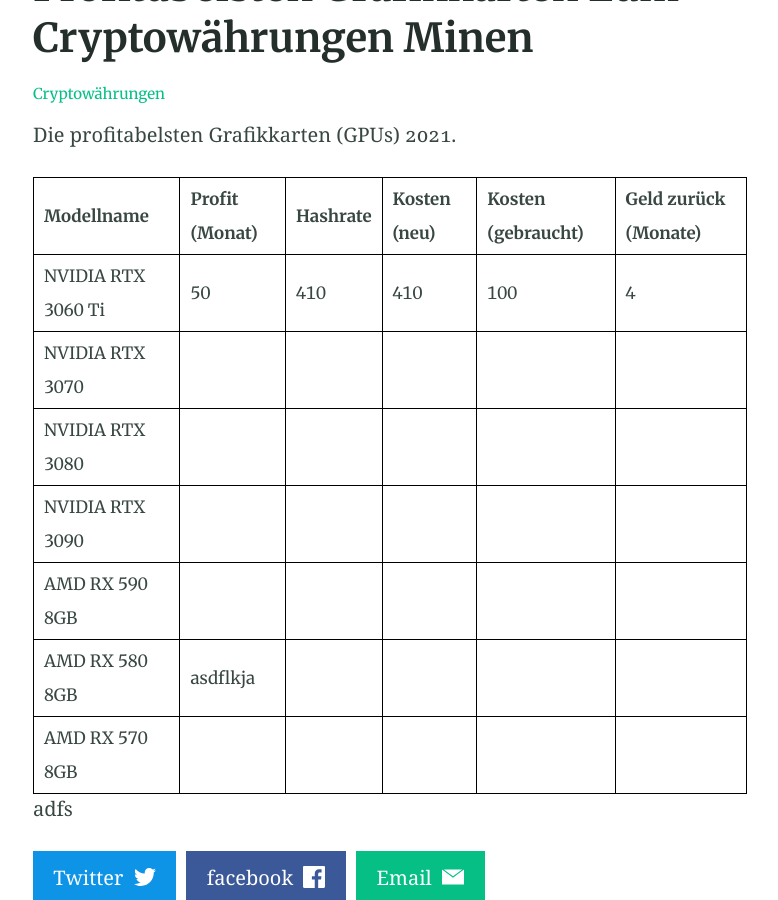
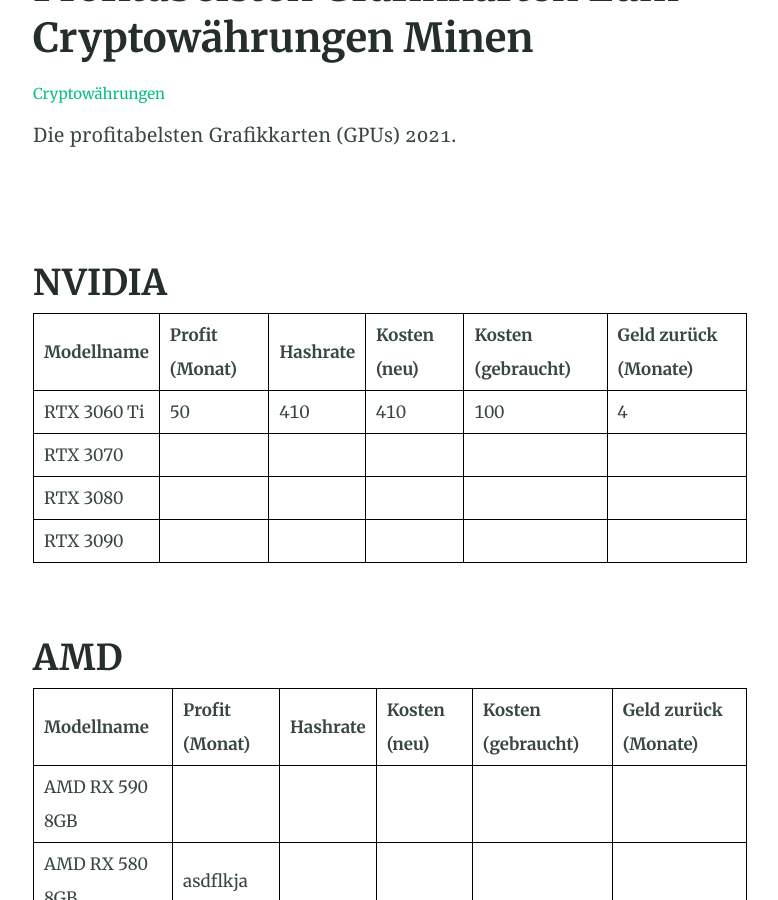
Before and after one commit to joelbrendle/joel_blog, a Jekyll site: the page built from _posts/2016-08-29-example-post-two.md, in a window 1280 px wide and 900 px high, scrolled down 397 px. Shown: the whole window, without its empty margins (250-1028 px from the left). Built offline with Jekyll 4.4.1, drawn with Linux system fonts in a browser that asks for light colours.

Commit message:
Update from Forestry.io Joel Brendle updated _posts/2016-08-29-example-post-two.md

```diff
--- a/_posts/2016-08-29-example-post-two.md
+++ b/_posts/2016-08-29-example-post-two.md
@@ -21,11 +21,21 @@
 
 Die profitabelsten Grafikkarten (GPUs) 2021.
 
+<br>
+
+## NVIDIA
+
 **Modellname** | **Profit (Monat)** | **Hashrate** | **Kosten (neu)** | **Kosten (gebraucht)** | **Geld zurück (Monate)**
-NVIDIA RTX 3060 Ti | 50 | 410 | 410 | 100 | 4
-NVIDIA RTX 3070 |
-NVIDIA RTX 3080 |
-NVIDIA RTX 3090 |
+RTX 3060 Ti | 50 | 410 | 410 | 100 | 4
+RTX 3070 |
+RTX 3080 |
+RTX 3090 |
+
+<br>
+
+## AMD
+
+**Modellname** | **Profit (Monat)** | **Hashrate** | **Kosten (neu)** | **Kosten (gebraucht)** | **Geld zurück (Monate)**
 AMD RX 590 8GB |
 AMD RX 580 8GB | asdflkja
 AMD RX 570 8GB |
```
